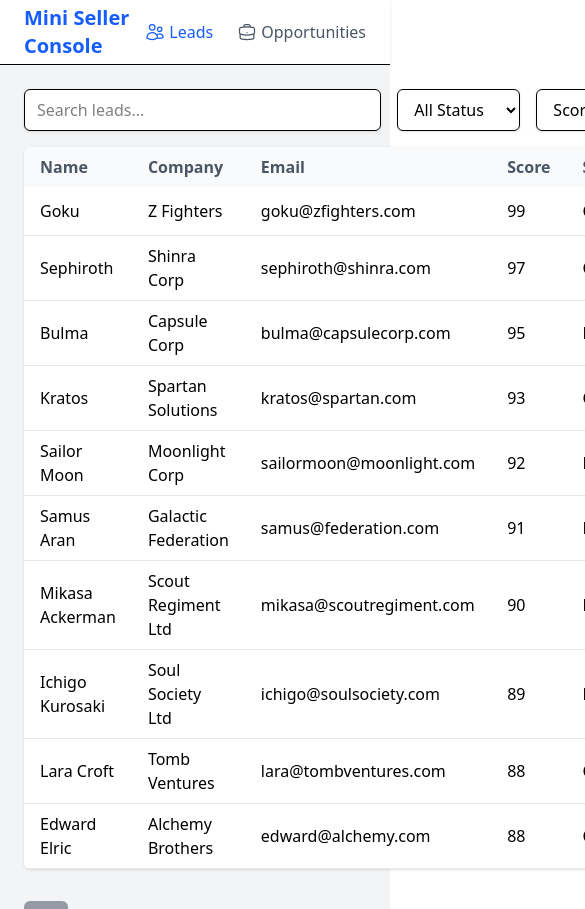
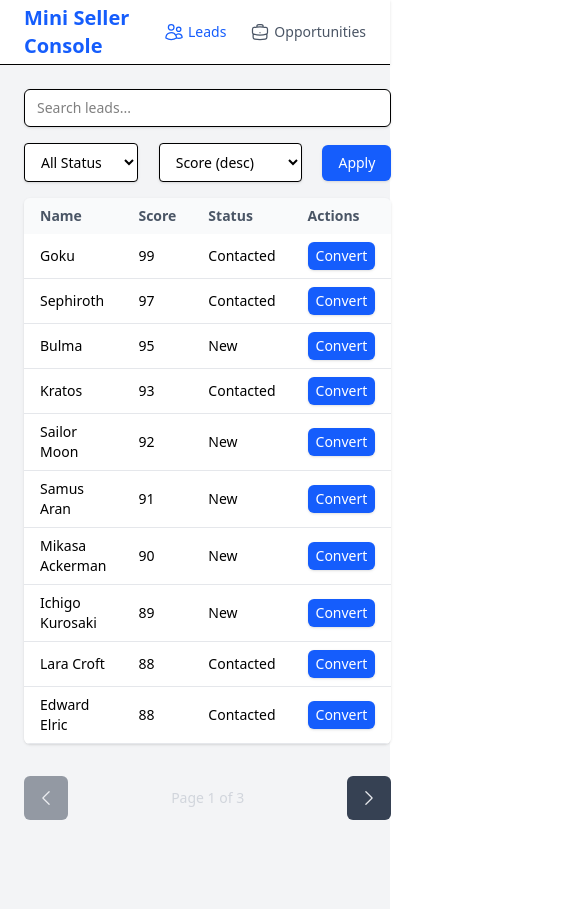
Before and after one commit to lcsdiniz/mini-seller-console, a React (Vite) app: page / in a window 390 px wide. Shown: the top 909 px of the page, 585 px wide, since content can reach past the window. Built offline with nearby package versions, Linux system fonts and the light colour scheme.

Commit message:
fix: responsiveness

```diff
--- a/src/components/Header.tsx
+++ b/src/components/Header.tsx
@@ -10,24 +10,27 @@ interface HeaderProps {
 
 export default function Header({ searchPlaceholder, searchValue, onChangeSearch, applyFilters, children }: Readonly<HeaderProps>) {
   return (
-    <header className="flex gap-4 mb-4">
+    <header className="grid grid-cols-1 md:grid-cols-[1fr_auto] gap-4 mb-4 items-center">
+      <div className="flex items-center w-full">
         <input
           type="text"
           placeholder={searchPlaceholder}
           value={searchValue}
           onChange={onChangeSearch}
-        className="px-3 py-2 border rounded-md shadow w-1/2 bg-white"
+          className="px-3 py-2 border rounded-md shadow w-full bg-white"
           onKeyDown={(e) => {
             if (e.key === "Enter") applyFilters();
           }}
         />
+      </div>
 
+      <div className="flex flex-wrap gap-4 items-center justify-between w-full">
         {children}
 
-      <Button
-        label="Apply"
-        onClick={applyFilters}
-      />
+        <div>
+          <Button label="Apply" onClick={applyFilters} />
+        </div>
+      </div>
     </header>
   )
 }
--- a/src/components/Lead/LeadList.tsx
+++ b/src/components/Lead/LeadList.tsx
@@ -162,8 +162,8 @@ export default function LeadList() {
               onClick={() => setSelectedLead(lead)}
             >
               <td className="px-4 py-2">{lead.name}</td>
-              <td className="px-4 py-2">{lead.company}</td>
-              <td className="px-4 py-2">{lead.email}</td>
+              <td className="px-4 py-2 hidden md:table-cell">{lead.company}</td>
+              <td className="px-4 py-2 hidden lg:table-cell">{lead.email}</td>
               <td className="px-4 py-2">{lead.score}</td>
               <td className="px-4 py-2 capitalize">{lead.status}</td>
               <td className="px-4 py-2">
--- a/src/components/Select.tsx
+++ b/src/components/Select.tsx
@@ -16,7 +16,7 @@ export function Select({ type, label, onChange, options, value }: SelectProps) {
       <select
         value={value}
         onChange={onChange}
-        className={`rounded-md border ${type === "header" ? "px-3 py-2 shadow bg-white cursor-pointer" : "px-2 py-1 w-full mt-1"}`}
+        className={`rounded border ${type === "header" ? "px-3 py-2 shadow bg-white cursor-pointer" : "px-2 py-1 w-full mt-1"}`}
       >
         {options.map((option: SelectOption) => (
           <option key={option.value} value={option.value} disabled={option.value === "all" && type === "form"}>
--- a/src/components/Table/Table.tsx
+++ b/src/components/Table/Table.tsx
@@ -34,7 +34,7 @@ export function Table<T>({
         <thead>
           <tr className="bg-gray-50 dark:bg-gray-700 text-left text-gray-600 dark:text-gray-300">
             {headers.map((header) => (
-              <th key={header.key} className="px-4 py-2 capitalize">{header.label}</th>
+              <th key={header.key} className={`px-4 py-2 capitalize ${header.hidden}`}>{header.label}</th>
             ))}
           </tr>
         </thead>
@@ -58,7 +58,7 @@ export function Table<T>({
                   onClick={() => clickableRows && onRowClick?.(row)}
                 >
                   {headers.map((header) => (
-                    <td key={header.key} className="px-4 py-2">{(row as any)[header.key]}</td>
+                    <td key={header} className="px-4 py-2">{(row as any)[header.key]}</td>
                   ))}
                 </tr>
               )
--- a/src/constants/lead/tableHeader.ts
+++ b/src/constants/lead/tableHeader.ts
@@ -1,7 +1,7 @@
 export const leadTableHeaders = [
   { key: "name", label: "Name" },
-  { key: "company", label: "Company" },
-  { key: "email", label: "Email" },
+  { key: "company", label: "Company", hidden: "hidden md:table-cell" },
+  { key: "email", label: "Email", hidden: "hidden lg:table-cell" },
   { key: "score", label: "Score" },
   { key: "status", label: "Status" },
   { key: "actions", label: "Actions" },
--- a/src/style.css
+++ b/src/style.css
@@ -1 +1,19 @@
 @import "tailwindcss";
+
+@layer base {
+  body {
+    @apply text-sm;
+  }
+
+  @screen sm {
+    body {
+      @apply text-base;
+    }
+  }
+
+  @screen md {
+    body {
+      @apply text-lg;
+    }
+  }
+}
--- a/src/types/index.ts
+++ b/src/types/index.ts
@@ -19,6 +19,7 @@ export type Opportunity = {
 export type TableHeader = {
   key: string;
   label: string;
+  hidden?: string;
 }
 
 export type SelectOption = {
```
Lines whose indentation alone changed are shown as unchanged.
